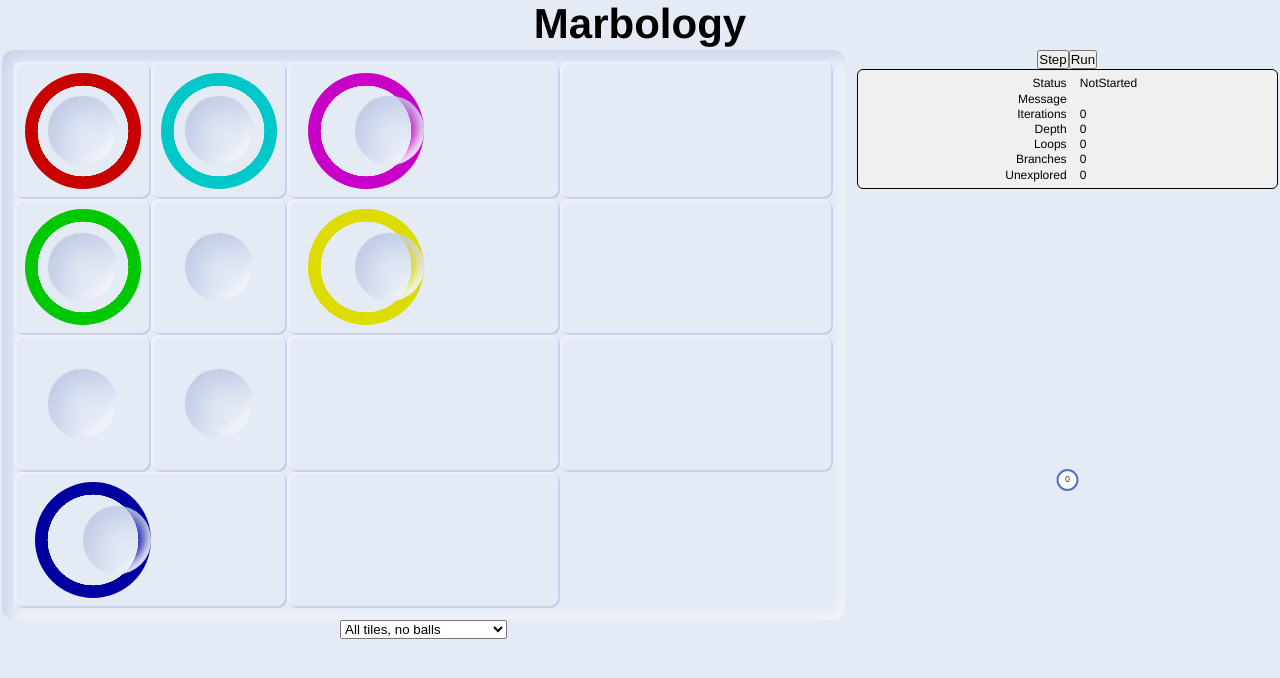
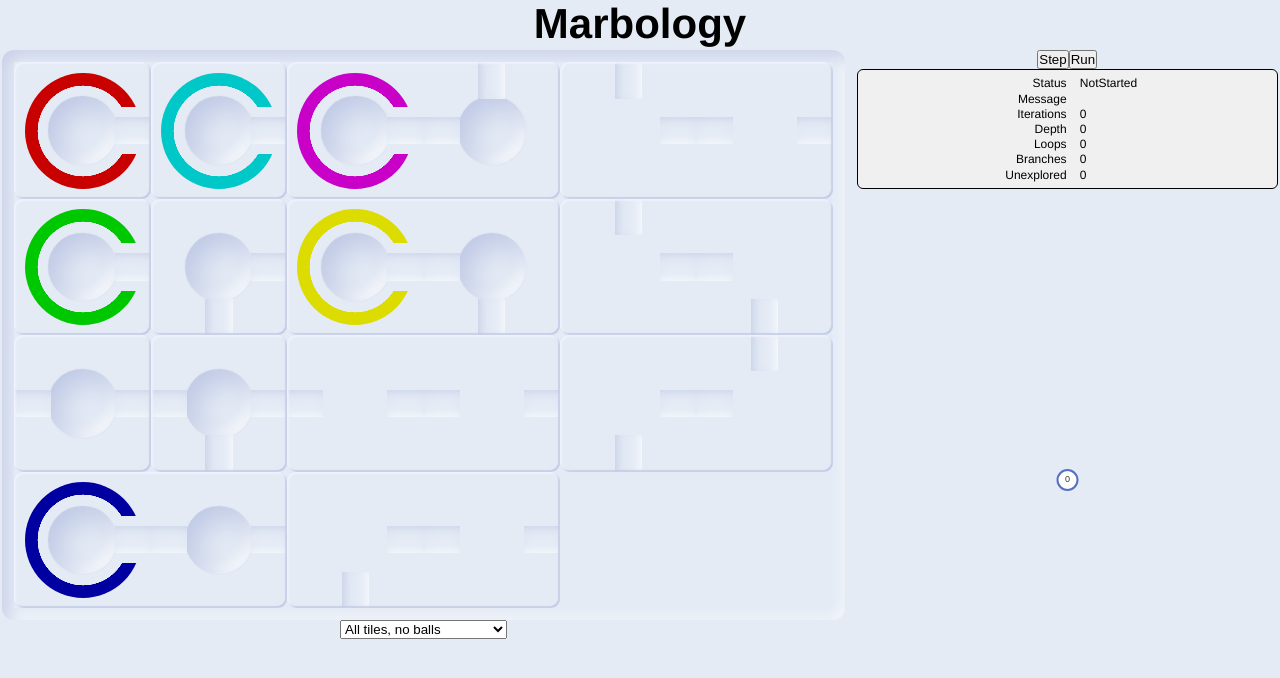
Before and after one commit to kgoodier/marbology, a React (Create React App) app in the folder app/: page / in a window 1280 px wide. Shown: the top 678 px of the page. Built offline with nearby package versions, Linux system fonts and the light colour scheme.

Commit message:
looking good, need to address 1x2 tile paths

```diff
--- a/app/src/Tile.css
+++ b/app/src/Tile.css
@@ -1,5 +1,6 @@
 .tile {
   /* aspect-ratio is set in code */
+  aspect-ratio: 1 / 1;
   position: relative;
   background: var(--greyLight-1);
 }
@@ -11,14 +12,25 @@
   */
 }
 
-.tile-border {
+.border {
   position: absolute;
-  z-index: 1;
+  /* needs to stay on top of the paths */
+  z-index: 5;
   width: 100%;
   height: 100%;
   border-radius: 9px;
   box-shadow: inset 1px 1px 2px .7px var(--greyLight-0), inset -1px -1px 1px .7px var(--greyLight-3);
 }
+
+.border.sibling.r {
+  width: 200%;
+}
+
+.border.sibling.l {
+  box-shadow: none;
+}
+
+/* TODO: u and d */
 
 .ball {
   position: absolute;
@@ -53,13 +65,49 @@
   z-index: 2;
 }
 
-.path {
+.path.h {
   position: absolute;
-  width: 28%;
+  width: 26.5%;
   height: 20%;
   background: var(--greyLight-1);
+  /*
   box-shadow: inset 0rem .6rem 1.0rem -.5rem var(--greyLight-3), inset 0rem -.6rem 1.0rem -.5rem var(--white), 0rem -1rem 0rem var(--greyLight-1), 0rem 1rem 0rem var(--greyLight-1);
+  */
+  box-shadow:
+    inset 0em 6px 1.0em -.5em var(--greyLight-3),
+    inset 0em -6px 1.0em -.5em var(--white),
+    0em -10px 0em var(--greyLight-1),
+    0em 10px 0em var(--greyLight-1);
   z-index: 3;
+}
+
+.path.v {
+  position: absolute;
+  width: 20%;
+  height: 26.5%;
+  background: var(--greyLight-1);
+  box-shadow: inset .6rem 0rem 1.0rem -.5rem var(--greyLight-3), inset -.6rem 0rem 1.0rem -.5rem var(--white);
+  z-index: 3;
+}
+
+.path.v.u {
+  left: 40%;
+  top: 0px;
+}
+
+.path.v.d {
+  left: 40%;
+  bottom: 0px;
+}
+
+.path.h.r {
+  top: 40%;
+  right: 0px;
+}
+
+.path.h.l {
+  top: 40%;
+  left: 0px;
 }
 
 
--- a/app/src/Tile.tsx
+++ b/app/src/Tile.tsx
@@ -5,17 +5,19 @@ import './Tile.css'
 
 // x and y are 1-based, to match CSS grid.
 export default function Tile({ x, y, tile }: PropsWithChildren<{ x: number, y: number, tile: TileState }>) {
-  if (tile.isEmpty || tile.siblingDirection === "left" || tile.siblingDirection === "top") {
+  if (tile.isEmpty) {
     return null;
   }
 
   let style = {
     gridColumnStart: x,
     gridRowStart: y,
+    /*
     gridColumnEnd: `span ${tile.siblingDirection === 'right' ? 2 : 1}`,
     gridRowEnd: `span ${tile.siblingDirection === 'bottom' ? 2 : 1}`,
     //aspectRatio: `2 / ${tile.siblingDirection === 'right' ? 1 : tile.siblingDirection === 'bottom' ? 4 : 2}`
     aspectRatio: `2 / ${tile.siblingDirection === 'right' || tile.siblingDirection === 'bottom' ? 1 : 2}`
+    */
   };
 
   let className = 'tile';
@@ -25,13 +27,28 @@ export default function Tile({ x, y, tile }: PropsWithChildren<{ x: number, y: n
 
   return (
     <div className={className} style={style}>
-      <div className="tile-border" />
+      <Border siblingDirection={tile.siblingDirection} />
       <Ring divotColor={tile.divotColor} />
       <Divot divotColor={tile.divotColor} />
+      <Paths tile={tile} />
     </div>
   );
-  //<Paths tile={tile} />
   //<Ball ballColor={tile.ballColor} />
+}
+
+function Border({ siblingDirection }: { siblingDirection?: string }) {
+  let borderClassName = 'border';
+  if (siblingDirection === 'right') {
+    borderClassName += ' sibling r';
+  } else if (siblingDirection === 'left') {
+    borderClassName += ' sibling l';
+  } else if (siblingDirection === 'bottom') {
+    borderClassName += ' sibling d';
+  } else if (siblingDirection === 'top') {
+    borderClassName += ' sibling u';
+  }
+
+  return <div className={borderClassName} />;
 }
 
 function Ring({ divotColor }: { divotColor?: string }) {
@@ -62,32 +79,32 @@ function Paths({ tile }: { tile: TileState }) {
   if (tile.divotColor) {
     // 1x1 or 1x2 tile with a divot
     return (
-      <>
-        {tile.exits[0] ? (<div className="path u" />) : undefined}
-        {tile.exits[1] ? (<div className="path r" />) : undefined}
-        {tile.exits[2] ? (<div className="path d" />) : undefined}
-        {tile.exits[3] ? (<div className="path l" />) : undefined}
-      </>
+      <div className="path-base">
+        {tile.exits[0] ? (<div className="path v u" />) : undefined}
+        {tile.exits[1] ? (<div className="path h r" />) : undefined}
+        {tile.exits[2] ? (<div className="path v d" />) : undefined}
+        {tile.exits[3] ? (<div className="path h l" />) : undefined}
+      </div>
     );
   } else if (!tile.siblingDirection) {
     // 1x1 tile without a divot
     return (
-      <>
-        {tile.exits[0] ? (<div className="path u" />) : undefined}
-        {tile.exits[1] ? (<div className="path r" />) : undefined}
-        {tile.exits[2] ? (<div className="path d" />) : undefined}
-        {tile.exits[3] ? (<div className="path l" />) : undefined}
-      </>
+      <div className="path-base">
+        {tile.exits[0] ? (<div className="path v u" />) : undefined}
+        {tile.exits[1] ? (<div className="path h r" />) : undefined}
+        {tile.exits[2] ? (<div className="path v d" />) : undefined}
+        {tile.exits[3] ? (<div className="path h l" />) : undefined}
+      </div>
     );
   } else {
     // 1x2 tile without a divot
     return (
-      <>
-        {tile.exits[0] ? (<div className="path u" />) : undefined}
-        {tile.exits[1] ? (<div className="path r" />) : undefined}
-        {tile.exits[2] ? (<div className="path d" />) : undefined}
-        {tile.exits[3] ? (<div className="path l" />) : undefined}
-      </>
+      <div className="path-base">
+        {tile.exits[0] ? (<div className="path v u" />) : undefined}
+        {tile.exits[1] ? (<div className="path h r" />) : undefined}
+        {tile.exits[2] ? (<div className="path v d" />) : undefined}
+        {tile.exits[3] ? (<div className="path h l" />) : undefined}
+      </div>
     );
   }
 
```
